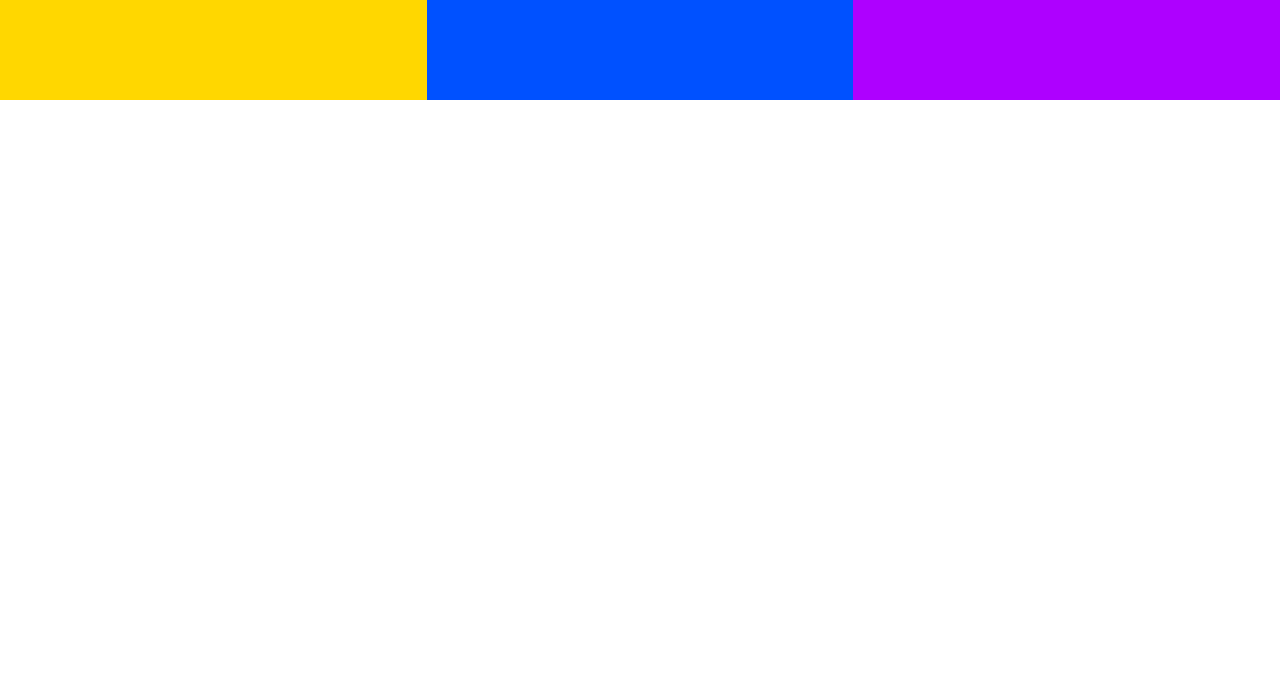
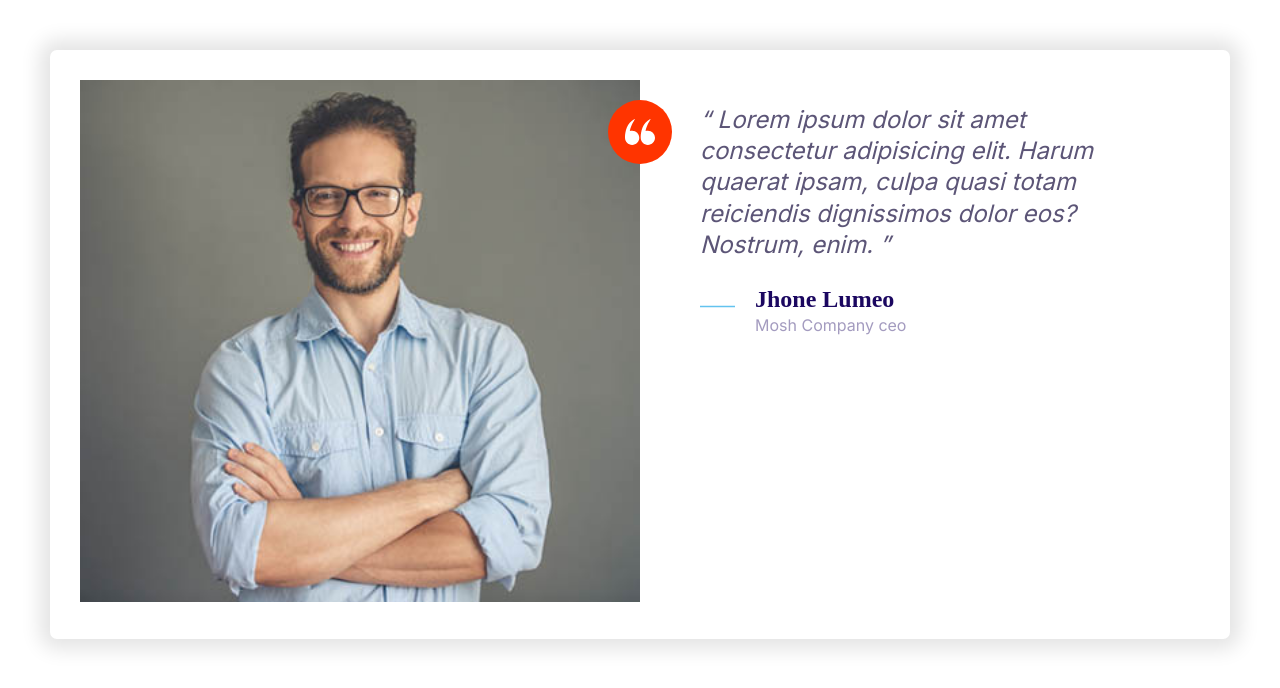
Before and after one commit to LTPVSTUDIO/WEB1.1, a plain HTML site: page index.html in a window 1280 px wide. Drawn offline with Linux system fonts and the light colour scheme.

Commit message:
Testimonials

```diff
--- a/CSS/styles.css
+++ b/CSS/styles.css
@@ -138,12 +138,19 @@ a {
   width: 35px;
   height: 35px;
 }
+.icon--small {
+  width: 30px;
+  height: 30px;
+}
 
 .icon--primary {
   fill: var(--color-primary);
 }
 .icon--secondary {
   fill: var(--color-secondary);
+}
+.icon--white {
+  fill: white;
 }
 .icon-container {
   background: #f3f9fa;
@@ -153,6 +160,9 @@ a {
   display: inline-flex;
   justify-content: center;
   align-items: center;
+}
+.icon-container--accent {
+  background: var(--color-accent);
 }
 /* Buttons */
 .btn {
@@ -380,3 +390,29 @@ a {
     grid-template-columns: 1fr 1fr 1fr;
   }
 }
+
+/* Testimonials */
+
+.testimonial {
+  padding: 3rem;
+}
+.testimonial__image {
+  position: relative;
+}
+.testimonial__image > img {
+  width: 100%;
+}
+.testimonial__image > .icon-container {
+  position: absolute;
+  top: 2rem;
+  right: -32px;
+}
+@media screen and (min-width: 768px) {
+  .testimonial .quote,
+  .testimonial .quote__author {
+    font-size: 2.4rem;
+  }
+}
+.testimonial .quote {
+  margin-left: 6rem;
+}
--- a/index.html
+++ b/index.html
@@ -14,11 +14,38 @@
     <link rel="stylesheet" href="/CSS/normalize.css" />
     <link rel="stylesheet" href="/CSS/styles.css" />
   </head>
-  <body>
-    <div class="grid grid--1x3">
-      <div style="height: 100px; background: gold"></div>
-      <div style="height: 100px; background: rgb(0, 81, 255)"></div>
-      <div style="height: 100px; background: rgb(174, 0, 255)"></div>
+  <body style="padding: 5rem">
+    <div class="card testimonial">
+      <div class="grid grid--1x2">
+        <div class="testimonial__image">
+          <img src="/images/testimonial.jpg" alt="Man with beard" />
+          <span class="icon-container icon-container--accent">
+            <svg class="icon icon--white icon--small">
+              <use xlink:href="images/sprite.svg#quotes"></use>
+            </svg>
+          </span>
+        </div>
+        <blockquote class="quote">
+          <p class="quote__text">
+            Lorem ipsum dolor sit amet consectetur adipisicing elit. Harum
+            quaerat ipsam, culpa quasi totam reiciendis dignissimos dolor eos?
+            Nostrum, enim.
+          </p>
+          <footer>
+            <div class="media">
+              <div class="media__image">
+                <svg class="icon icon--primary quote__line">
+                  <use xlink:href="images/sprite.svg#line"></use>
+                </svg>
+              </div>
+              <div class="media__body">
+                <h3 class="media__title quote__author">Jhone Lumeo</h3>
+                <p class="quote__organization">Mosh Company ceo</p>
+              </div>
+            </div>
+          </footer>
+        </blockquote>
+      </div>
     </div>
   </body>
 </html>
```
Also changed, not shown: components/testimonials.html (added, +32 -0 lines), images/testimonial.jpg (added).
